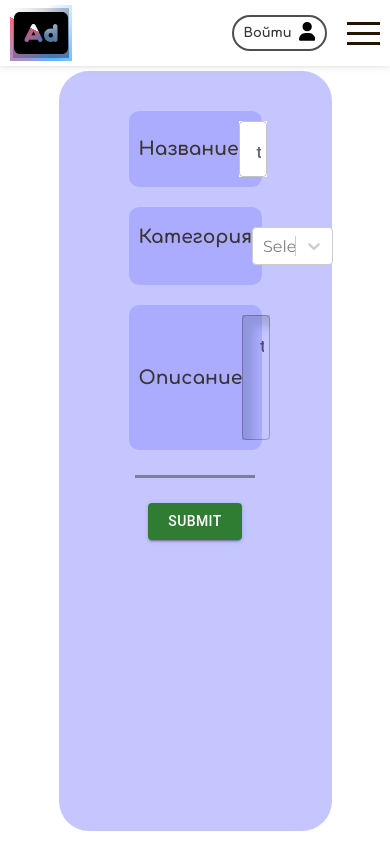
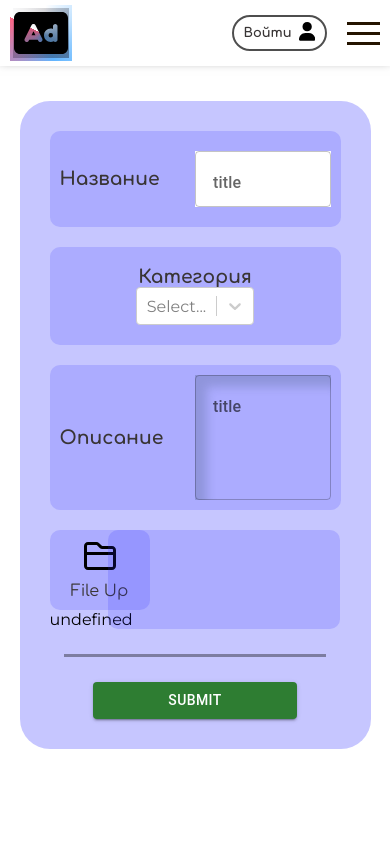
Before and after one commit to alex1-w/reactAdvertisement, a React (Create React App) app: page /create-ad in a window 390 px wide. Built offline with nearby package versions, Linux system fonts and the light colour scheme; a web font is replaced by a local one.

Commit message:
update all

```diff
--- a/package.json
+++ b/package.json
@@ -24,6 +24,7 @@
     "notistack": "^3.0.1",
     "react": "^18.2.0",
     "react-dom": "^18.2.0",
+    "react-dropzone": "^14.2.3",
     "react-hook-form": "^7.45.0",
     "react-query": "^3.39.3",
     "react-router-dom": "^6.12.1",
--- a/src/components/SignIn/SignIn.tsx
+++ b/src/components/SignIn/SignIn.tsx
@@ -36,7 +36,8 @@ export const SignIn = () => {
   // const queryClient = useQueryClient();
   // console.log(queryClient.getQueryData(["signIn"]));
 
-  const { isLoading, mutateAsync, isSuccess } = useMutation(
+  const { isLoading, mutateAsync, isSuccess } =
+    useMutation(
       ["signIn"],
       (body: IUserService) => userService.registration(body),
       {
@@ -64,8 +65,8 @@ export const SignIn = () => {
     }
     const body = { login: formData.login, password: formData.password };
     mutateAsync(body);
-    if (isSuccess) return console.log('вход разрешен');
-    return console.log('нет');
+    // if (isSuccess) return console.log('вход разрешен');
+    // return console.log('нет');
   };
 
   return (
--- a/src/components/UI/BurgerMenu/BurgerMenu.module.scss
+++ b/src/components/UI/BurgerMenu/BurgerMenu.module.scss
@@ -5,7 +5,7 @@
     flex-direction: column;
     gap: 7px;
     cursor: pointer;
-    z-index: 15;
+    z-index: 41;
     position: relative;
 
     & span {
@@ -35,10 +35,11 @@
     background-color: white !important;
 }
 
-.inputItem{
+.inputItem {
+
     // background-color: rgb(94, 94, 94) !important;
     // box-sizing: border-box;
-    input{
+    input {
         color: wheat;
 
     }
--- a/src/components/UI/DrawerMenu/DrawerMenu.module.scss
+++ b/src/components/UI/DrawerMenu/DrawerMenu.module.scss
@@ -8,11 +8,12 @@
     background-color: rgba(0, 0, 0, 0.872);
     border-bottom-left-radius: 70px;
     box-shadow: -10px 0 14px 10px rgba(0, 0, 0, 0.37);
-    z-index: 4;
+    z-index: 40;
     position: absolute;
     top: 0;
     right: 0;
     // border: 1px solid red;
+
 }
 
 .content {
--- a/src/components/UI/DrawerMenu/DrawerMenu.tsx
+++ b/src/components/UI/DrawerMenu/DrawerMenu.tsx
@@ -9,9 +9,6 @@ interface IDrawerMenuProps {
 
 export const DrawerMenu: FC<IDrawerMenuProps> = ({ children }) => {
     return (
-
-
-
         <motion.div
             className={styles.main}
             initial={{ opacity: 0 }}
--- /dev/null
+++ b/src/components/UI/DropzoneBlock/DropzoneBlock.module.scss
@@ -0,0 +1,33 @@
+.dropZone {
+    display: grid;
+    grid-template-columns: 20% 80%;
+
+    &__dropSection {
+        transition: 0.3s all;
+        width: 100px;
+        background-color: rgba(41, 41, 255, 0.167);
+        padding: 10px;
+        border-radius: 10px;
+        display: flex;
+        flex-direction: column;
+        gap: 10px;
+        align-items: center;
+        justify-content: center;
+
+        &:hover {
+            transition: 0.3s all;
+            box-shadow: inset 10px 10px 30px 2px rgba(34, 60, 80, 0.257);
+        }
+    }
+
+    &__fileSection {
+        cursor: auto;
+        background-color: rgba(41, 41, 255, 0.167);
+        padding: 10px;
+        border-radius: 10px;
+    }
+
+    section {
+        cursor: pointer;
+    }
+}
--- /dev/null
+++ b/src/components/UI/DropzoneBlock/DropzoneBlock.tsx
@@ -0,0 +1,73 @@
+//@ts-ignore
+import { Control, Controller, FieldErrors } from 'react-hook-form';
+import styles from '../DropzoneBlock/DropzoneBlock.module.scss';
+import Dropzone, { useDropzone } from 'react-dropzone'
+import { FC } from 'react';
+import { fileIcon } from '../../../data/categories.data';
+import { ICreateAdForm } from '../../../pages/CreateAd/CreateAd';
+import React, { useCallback } from 'react'
+
+interface IDropzoneBlock {
+    name: 'category' | 'title' | 'description' | 'image';
+    // name: string;
+    errors: FieldErrors<ICreateAdForm>;
+    control: Control<ICreateAdForm>
+}
+
+export const DropzoneBlock: FC<IDropzoneBlock> = ({ errors, name, control }) => {
+    const onDrop = useCallback((acceptedFiles: any) => {
+        acceptedFiles.forEach((file: any) => {
+            const reader = new FileReader()
+
+            reader.onabort = () => console.log('file reading was aborted')
+            reader.onerror = () => console.log('file reading has failed')
+            reader.onload = () => {
+                // Do whatever you want with the file contents
+                const binaryStr = reader.result
+                console.log(binaryStr)
+            }
+            reader.readAsArrayBuffer(file)
+        })
+
+    }, [])
+    const { getRootProps, getInputProps } = useDropzone({ onDrop })
+
+    return (
+        <>
+            <div className={styles.dropZone}>
+                <Controller
+                    rules={{ required: { value: true, message: 'поле обязательно' } }}
+                    control={control}
+                    name={name}
+                    render={({ field: { value, onChange, onBlur } }) => (
+                        <Dropzone onDrop={(onChange as any)} multiple={true}>
+                            {({ getRootProps, getInputProps }) => (
+
+                                <div>
+
+
+                                    <section>
+
+                                        <div {...getRootProps()} className={styles.dropZone__dropSection}>
+                                            {fileIcon}
+                                            <div>
+                                                <input {...getInputProps()} />
+                                                <p>File Up</p>
+                                            </div>
+                                        </div>
+                                    </section>
+                                    <div>{`${value[0]}`}</div>
+                                </div>
+
+                            )}
+                        </Dropzone>
+                    )
+                    }
+
+                />
+                {/* <input disabled placeholder="тут будут ваши файлы" className={styles.dropZone__fileSection}></input> */}
+                <div className={styles.dropZone__fileSection}></div>
+            </div>
+        </>
+    )
+}
--- a/src/data/categories.data.tsx
+++ b/src/data/categories.data.tsx
@@ -39,60 +39,84 @@ const technicIcon = (
   </svg>
 );
 
+export const fileIcon = <svg xmlns="http://www.w3.org/2000/svg" height="2em" viewBox="0 0 512 512"><path d="M251.7 127.6l0 0c10.5 10.5 24.7 16.4 39.6 16.4H448c8.8 0 16 7.2 16 16v32H48V96c0-8.8 7.2-16 16-16H197.5c4.2 0 8.3 1.7 11.3 4.7l33.9-33.9L208.8 84.7l42.9 42.9zM48 240H464V416c0 8.8-7.2 16-16 16H64c-8.8 0-16-7.2-16-16V240zM285.7 93.7L242.7 50.7c-12-12-28.3-18.7-45.3-18.7H64C28.7 32 0 60.7 0 96V416c0 35.3 28.7 64 64 64H448c35.3 0 64-28.7 64-64V160c0-35.3-28.7-64-64-64H291.3c-2.1 0-4.2-.8-5.7-2.3z" /></svg>
+
 export interface ICategoryOption {
   value: string;
   link: string;
   image: React.ReactElement;
   color: string;
+  label: string
 }
 
 export const categories: ICategoryOption[] = [
   {
     value: "работа",
+    label: "работа",
     link: "/",
     image: jobIcon,
     color: "rgba(202, 0, 0, 0.349)",
   },
   {
     value: "услуги",
+    label: "услуги",
     link: "/",
     image: serviceIcon,
     color: " rgba(255, 204, 0, 0.346)",
   },
   {
     value: "авто",
+    label: "авто",
     link: "/",
     image: carIcon,
     color: "rgba(175, 202, 0, 0.349)",
   },
   {
     value: "недвижимость",
+    label: "недвижимость",
     link: "/",
     image: houseIcon,
     color: "rgba(0, 34, 202, 0.349)",
   },
   {
     value: "хобби",
+    label: "хобби",
     link: "/",
     image: hobbyIcon,
     color: "rgba(202, 0, 158, 0.349)",
   },
   {
     value: "товары для дома",
+    label: "товары для дома",
     link: "/",
     image: houseGoods,
     color: "rgba(0, 98, 202, 0.349)",
   },
   {
     value: "животные",
+    label: "животные",
     link: "/",
     image: petIcon,
     color: "rgba(0, 202, 7, 0.549)",
   },
   {
     value: "электротехника",
+    label: "электротехника",
     link: "/",
     image: technicIcon,
     color: "rgba(202, 0, 54, 0.549)",
   },
 ];
+
+
+
+export const options = [
+  { value: 'электротехника', label: 'электротехника' },
+  { value: 'животные', label: 'животные' },
+  { value: 'товары для дома', label: 'товары для дома' },
+  { value: 'хобби', label: 'хобби' },
+  { value: 'недвижимость', label: 'недвижимость' },
+  { value: 'авто', label: 'авто' },
+  { value: 'услуги', label: 'услуги' },
+  { value: 'работа', label: 'работа' },
+];
--- a/src/pages/CreateAd/CategoryBlock/CategoryBlock.module.scss
+++ b/src/pages/CreateAd/CategoryBlock/CategoryBlock.module.scss
@@ -13,3 +13,6 @@
   }
   //   textarea
 }
+
+
+.inputBlock{}
--- a/src/pages/CreateAd/CategoryBlock/CategoryBlock.tsx
+++ b/src/pages/CreateAd/CategoryBlock/CategoryBlock.tsx
@@ -1,9 +1,6 @@
 //@ts-ignore
 import styles from "../CategoryBlock/CategoryBlock.module.scss";
-import {
-  IInputBlock,
-  InputBlock,
-} from "../../../components/UI/InputBlock/InputBlock";
+import { IInputBlock, InputBlock } from "../../../components/UI/InputBlock/InputBlock";
 import { FC } from "react";
 
 interface ICategoryBlock extends IInputBlock {
@@ -25,6 +22,8 @@ export const CategoryBlock: FC<ICategoryBlock> = ({
   return (
     <div className={styles.main}>
       <h3>{heading}</h3>
+      <div className={styles.inputBlock}>
+
         <InputBlock
           errors={errors}
           name={name}
@@ -36,5 +35,7 @@ export const CategoryBlock: FC<ICategoryBlock> = ({
           isMulti={isMulti}
         />
       </div>
+
+    </div>
   );
 };
--- a/src/pages/CreateAd/CreateAd.module.scss
+++ b/src/pages/CreateAd/CreateAd.module.scss
@@ -1,12 +1,12 @@
 .wrapper {
-  height: 90vh;
+  // height: 90vh;
   background-color: black;
-  // border: 1px solid red;
-  margin: 0 auto;
+  margin: 30px auto;
   display: flex;
   flex-direction: column;
   gap: 15px;
   max-width: 70vw;
+  width: 800px;
   padding: 40px 70px;
   background-color: rgba(41, 41, 255, 0.267);
   border-radius: 30px;
@@ -16,6 +16,7 @@
     width: 90%;
     border-bottom: 3px solid rgba(0, 0, 0, 0.37);
   }
+
   button {
     margin: 0 auto;
     width: 70%;
@@ -29,30 +30,73 @@
 }
 
 .categoryBlock {
+  align-items: center;
+  display: grid;
+  grid-template-columns: 1fr 1fr;
+  background-color: rgba(41, 41, 255, 0.167);
+  border-radius: 10px;
+  padding: 20px 10px;
+  z-index: 10;
+
+  p {
+    color: rgb(126, 0, 0);
+    font-weight: 500;
+    padding: 10px 0 0 5px;
+  }
+
+
+  &__selectBlock {
+    display: flex;
+    flex-direction: column;
+
+    select {
+      border-radius: 10px;
+      height: 60px;
+
+      option {
+        background-color: rgba(41, 41, 255, 0.267);
+        width: 20px;
+        height: 20px;
+      }
+    }
+  }
+}
+
+.inputBlock {
+  align-items: center;
   display: grid;
   grid-template-columns: 1fr 1fr;
   background-color: rgba(41, 41, 255, 0.167);
   border-radius: 10px;
   padding: 20px 10px;
 
-  &__selectBlock {
+  input {
+    background-color: white;
+  }
+}
+
+@media screen and (max-width: 900px) {
+  .wrapper {
+    max-width: 90vw;
+    padding: 30px;
+  }
+
+}
+
+@media screen and (max-width: 520px) {
+
+  .categoryBlock {
     display: flex;
     flex-direction: column;
-    p {
-      color: rgb(126, 0, 0);
-      font-weight: 500;
-      padding: 10px 0 0 5px;
-    }
-    select {
-      border-radius: 10px;
-      height: 60px;
-      & option {
-        background-color: rgba(41, 41, 255, 0.267);
-width: 20px;
-height: 20px;
-        // background-color: red;
-        // padding: 10px;
+
+    &__selectBlock {
+
+      select {
+        width: 100%;
       }
     }
   }
+
+
+  .inputBlock {}
 }
--- a/src/pages/CreateAd/CreateAd.tsx
+++ b/src/pages/CreateAd/CreateAd.tsx
@@ -3,18 +3,18 @@ import styles from "./CreateAd.module.scss";
 import { Button } from "@mui/material";
 import { Controller, useForm } from "react-hook-form";
 import { Container } from "../../components/Container/Container";
-import { ICategoryOption, categories } from "../../data/categories.data";
+import { categories } from "../../data/categories.data";
 import { useMutation } from "react-query";
 import { advertisementService } from "../../services/advertisementService/advertisementService";
 import { CategoryBlock } from "./CategoryBlock/CategoryBlock";
 import { AnimatePresence, motion } from "framer-motion";
 import ReactSelect from "react-select";
-
-// const categoriesNames = categories.map((item) => item.name);
+import { InputBlock } from "../../components/UI/InputBlock/InputBlock";
+import { DropzoneBlock } from "../../components/UI/DropzoneBlock/DropzoneBlock";
 
 const getValue = (value: string) => {
   return value ? categories.find((option) => option.value === value) : "";
-};
+}
 
 export interface ICreateAdForm {
   category: string;
@@ -24,14 +24,11 @@ export interface ICreateAdForm {
 }
 
 export const CreateAd = () => {
-  const {
-    register,
-    handleSubmit,
-    control,
 
-    formState: { isValid, errors },
-  } = useForm({
-    mode: "onSubmit",
+  const { register, handleSubmit, control, formState: { isValid, errors }, watch }
+    = useForm({
+      mode: "onBlur",
+      reValidateMode: 'onChange',
       defaultValues: {
         category: "",
         title: "",
@@ -54,51 +51,60 @@ export const CreateAd = () => {
     }
   );
 
+  const img = watch('image')
+
+
   const onSubmit = async (createAdForm: ICreateAdForm) => {
+    console.log(img[0]);
     // if (!createAdForm.category)
     //   setError("category", { message: "категория не выбрана" });
     // return mutateAsync(createAdForm);
-    console.log(createAdForm);
+    // console.log(createAdForm);
+    // console.log(createAdForm);
   };
 
   return (
     <Container>
       <form className={styles.wrapper} onSubmit={handleSubmit(onSubmit)}>
         <div className={styles.mainBlock}>
-          <CategoryBlock
+
+          <div className={styles.inputBlock}>
+            <h3>Название</h3>
+            <InputBlock
               errors={errors}
               name="title"
               register={register}
-            rules={{ minLength: { value: 2, message: "min - 2" } }}
+              rules={{
+                required: { value: true, message: 'поле обязательно' },
+                minLength: { value: 2, message: "min - 2" }
+              }}
               size="medium"
-            heading="Название"
               type="text"
               label="title"
               placeholder="title"
             />
+          </div>
 
           <div className={styles.categoryBlock}>
             <h3>Категория</h3>
-            <div>
             <Controller
+              rules={{ required: { value: true, message: 'обязательно' } }}
               control={control}
               name="category"
               render={({
                 field: { name, value, onChange },
-                  fieldState: { error },
               }) => (
                 <div className={styles.main}>
                   <ReactSelect
-                      onChange={(newValue) =>
-                        onChange((newValue as ICategoryOption).value)
-                      }
                     value={getValue(value)}
                     options={categories}
+                    onChange={(newValue) => onChange((newValue as any).value)}
                   />
 
                   <AnimatePresence>
                     {errors[name] && (
                       <motion.p
+                        className={styles.categoryBlock__errorText}
                         initial={{ opacity: 0, y: "-100", height: 0 }}
                         animate={{ opacity: 1, y: 0, height: "auto" }}
                         exit={{ height: 0, y: "-100", opacity: 0 }}
@@ -110,18 +116,6 @@ export const CreateAd = () => {
                 </div>
               )}
             />
-              {/* <AnimatePresence>
-                {errors.category && (
-                  <motion.p
-                    initial={{ opacity: 0, y: "-100", height: 0 }}
-                    animate={{ opacity: 1, y: 0, height: "auto" }}
-                    exit={{ height: 0, y: "-100", opacity: 0 }}
-                  >
-                    {errors.category?.message}
-                  </motion.p>
-                )}
-              </AnimatePresence> */}
-            </div>
           </div>
 
           <CategoryBlock
@@ -136,6 +130,13 @@ export const CreateAd = () => {
             placeholder="title"
             isMulti={4}
           />
+
+          <DropzoneBlock
+            control={control}
+            errors={errors}
+            name="image"
+          />
+
         </div>
 
         <div className={styles.wrapper__borderBottom}></div>
@@ -144,6 +145,6 @@ export const CreateAd = () => {
           SUBMIT
         </Button>
       </form>
-    </Container>
+    </Container >
   );
 };
```
Also changed, not shown: 2 other files (tests, documents, lock files or other folders). Lines whose indentation alone changed are shown as unchanged.
